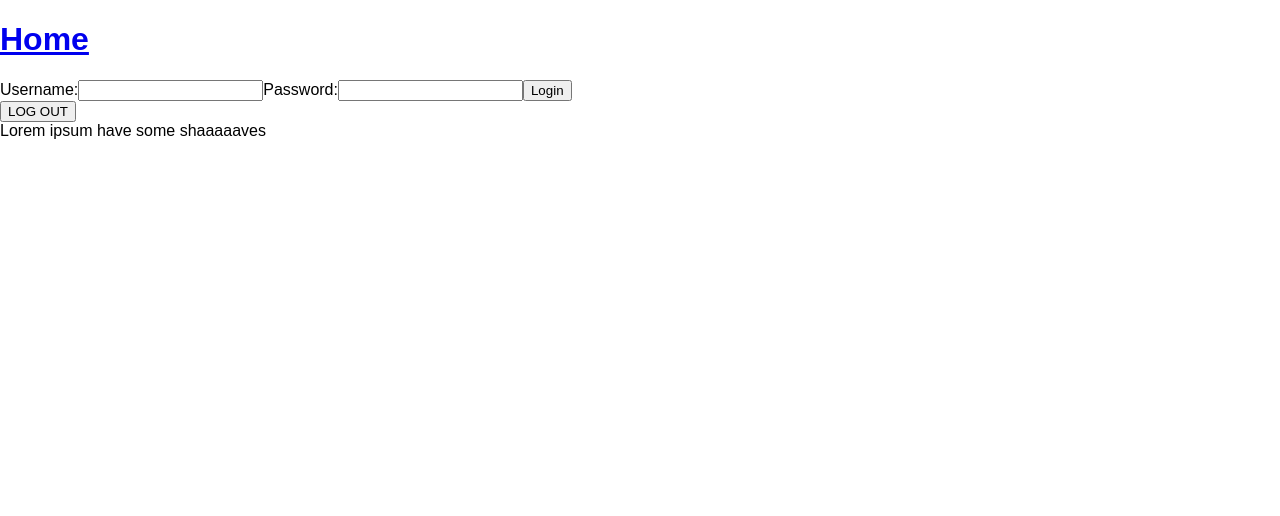
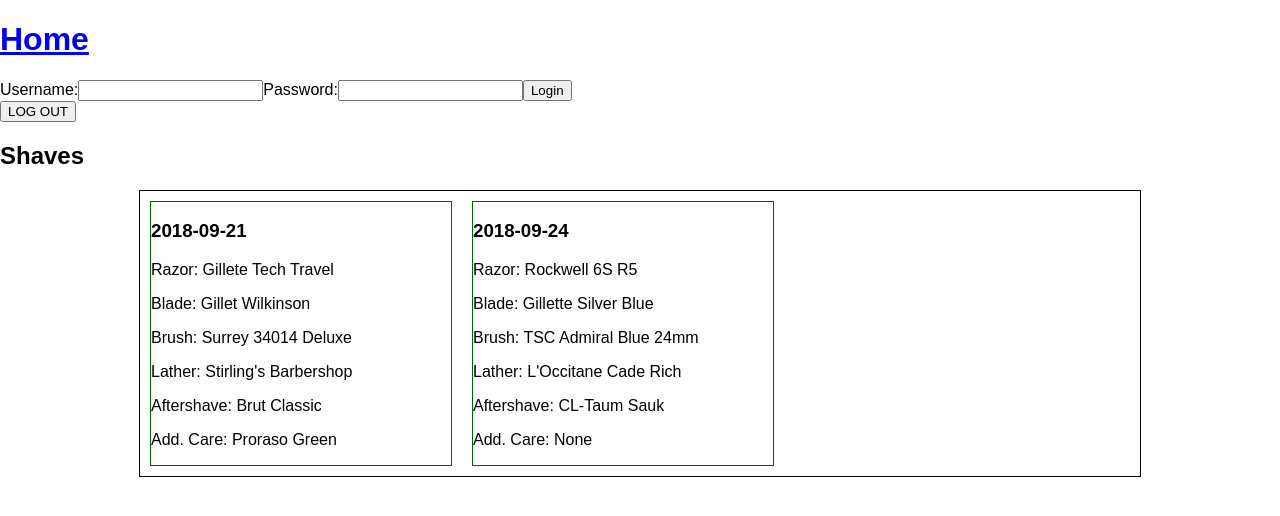
Before and after one commit to thinkful-ei22/shaving-tracker-client, a React (Create React App) app: page /shaves in a window 1280 px wide. Shown: the top 516 px of the page. Built offline with nearby package versions, Linux system fonts and the light colour scheme; no server answers.

Commit message:
Create html template for items

```diff
--- a/src/components/Shave-history.js
+++ b/src/components/Shave-history.js
@@ -6,8 +6,29 @@ class ShaveHistory extends React.Component{
 
   render(){
     return(
-      <div>
-        Lorem ipsum have some shaaaaaves
+      <div className="shave-history">
+        <h2>Shaves</h2>
+        <div className="shave-list">
+          <div className="shave-list-item">
+            <h3>2018-09-21</h3>
+            <p>Razor: Gillete Tech Travel</p>
+            <p>Blade: Gillet Wilkinson</p>
+            <p>Brush: Surrey 34014 Deluxe</p>
+            <p>Lather: Stirling's Barbershop</p>
+            <p>Aftershave: Brut Classic</p>
+            <p>Add. Care: Proraso Green</p>
+          </div>
+          <div className="shave-list-item">
+            <h3>2018-09-24</h3>
+            <p>Razor: Rockwell 6S R5</p>
+            <p>Blade: Gillette Silver Blue</p>
+            <p>Brush: TSC Admiral Blue 24mm</p>
+            <p>Lather: L'Occitane Cade Rich</p>
+            <p>Aftershave: CL-Taum Sauk</p>
+            <p>Add. Care: None</p>
+          </div>
+        </div>
+
       </div>
     );
   }
--- a/src/components/styles/shave-history.css
+++ b/src/components/styles/shave-history.css
@@ -0,0 +1,13 @@
+.shave-list{
+  max-width: 1000px;
+  margin: auto;
+  border: 1px solid black;
+
+}
+
+.shave-list-item{
+  margin: 10px;
+  display: inline-block;
+  width: 300px;
+  border: 1px solid darkgreen;
+}
```
